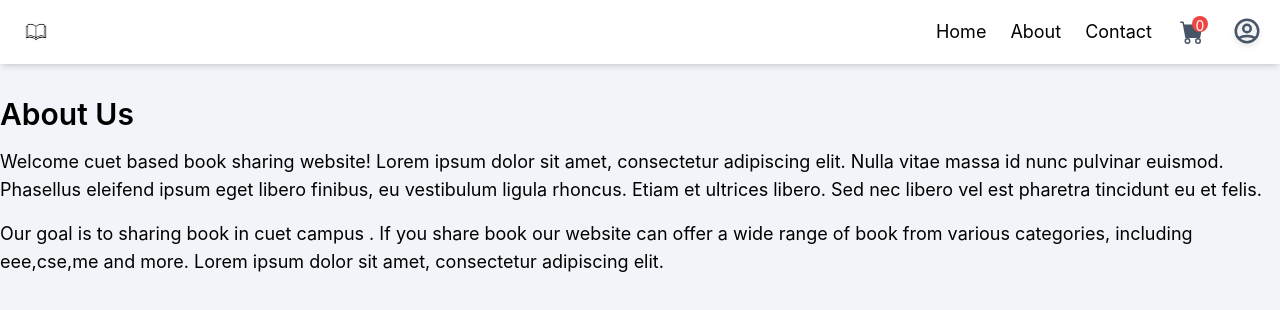
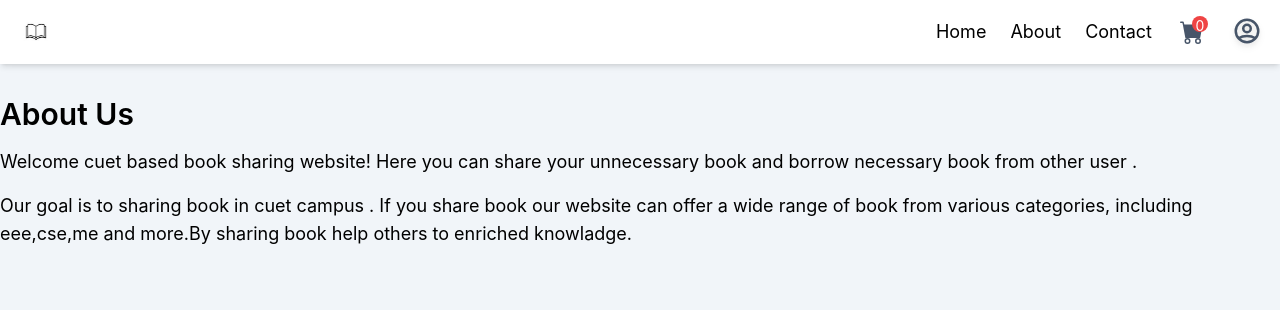
Before and after one commit to oman765/book_sharing, a React (Create React App) app in the folder ui/: page /about in a window 1280 px wide. Shown: the top 310 px of the page. Built offline with nearby package versions, Linux system fonts and the light colour scheme; no server answers.

Commit message:
Update About.js

```diff
--- a/ui/src/page/About.js
+++ b/ui/src/page/About.js
@@ -5,15 +5,11 @@
     <div className="container mx-auto py-8">
     <h1 className="text-3xl font-semibold mb-4">About Us</h1>
     <p className="text-lg">
-      Welcome cuet based book sharing website! Lorem ipsum dolor sit amet, consectetur adipiscing elit.
-      Nulla vitae massa id nunc pulvinar euismod. Phasellus eleifend ipsum eget libero
-      finibus, eu vestibulum ligula rhoncus. Etiam et ultrices libero. Sed nec libero vel est
-      pharetra tincidunt eu et felis.
+      Welcome cuet based book sharing website! Here you can share your unnecessary book and borrow  necessary  book from other user .
     </p>
     <p className="text-lg mt-4">
       Our goal is to sharing book in cuet campus . If you share book our website can offer a wide range of
-      book from various categories, including eee,cse,me and more. Lorem ipsum
-      dolor sit amet, consectetur adipiscing elit.
+      book from various categories, including eee,cse,me and more.By sharing book help others to enriched knowladge.
     </p>
   </div>
   )
```
